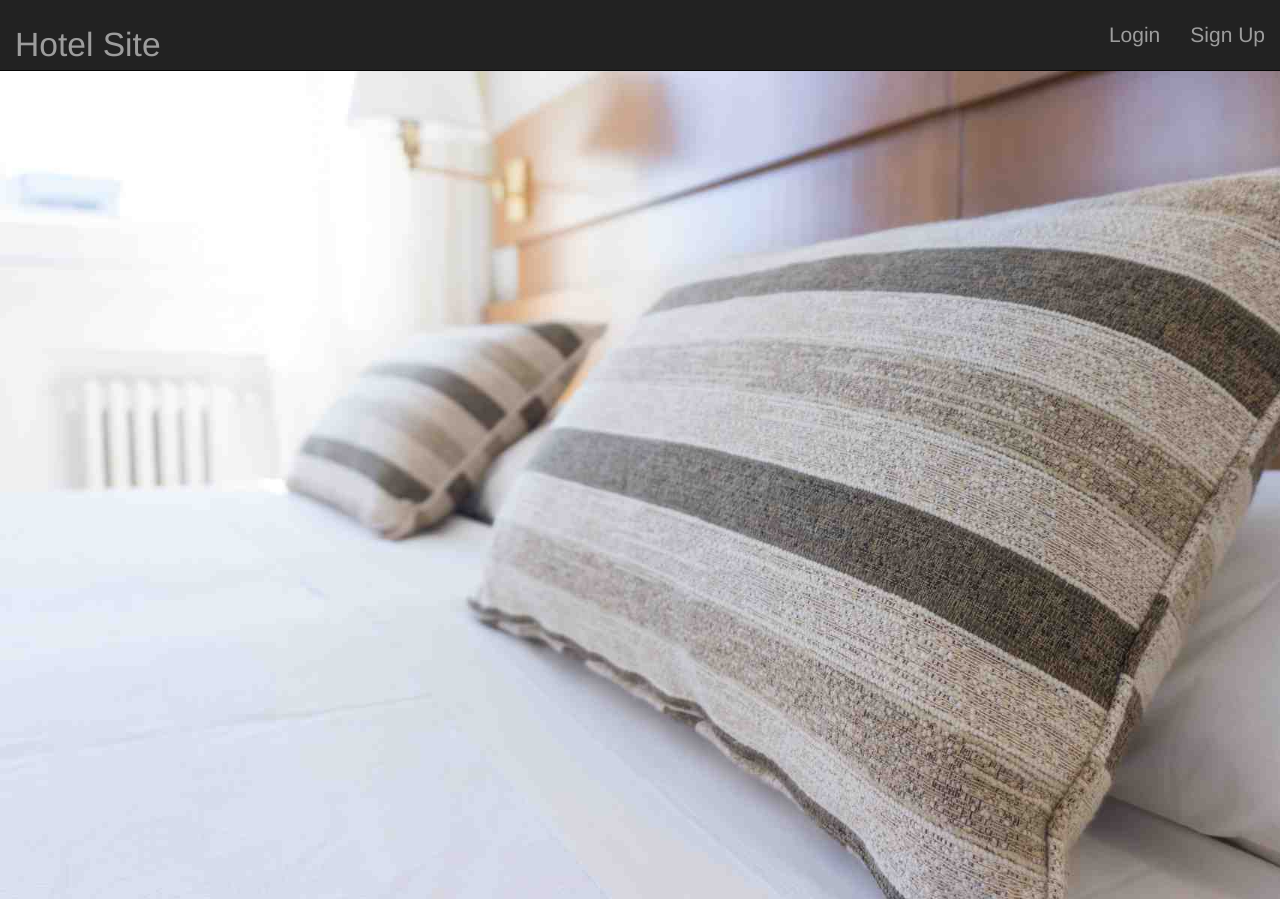
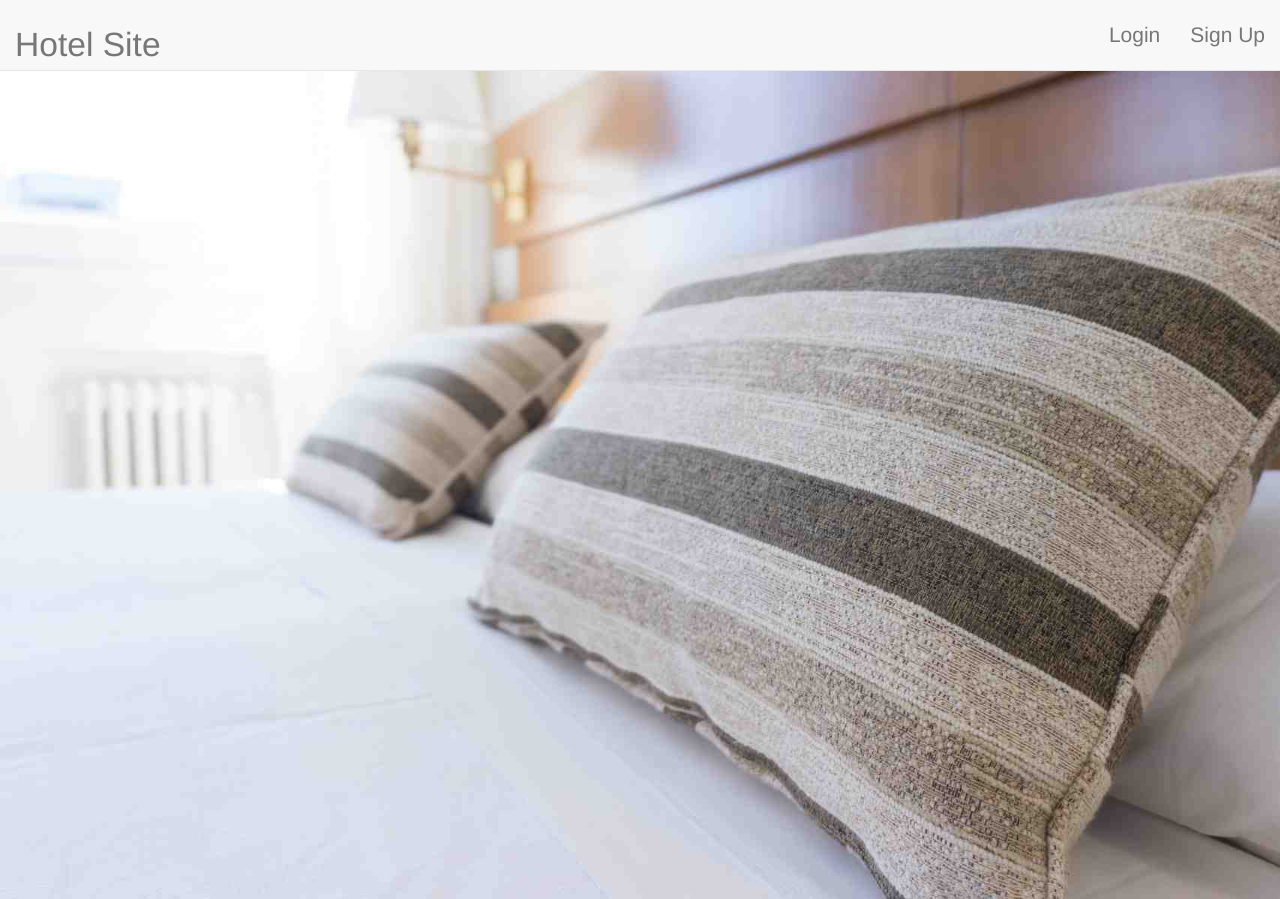
Before and after one commit to ibaena/hotelSite, a PHP site: page /home.html in a window 1280 px wide. Shown: the top 899 px of the page. Run offline with PHP 8.4, Linux system fonts and the light colour scheme; some libraries are stand-ins or nearby versions.

Commit message:
added a background pattern to body

```diff
--- a/css/style.css
+++ b/css/style.css
@@ -1,6 +1,12 @@
 body{
   font-family: "Helvetica Neue",Helvetica,Arial,sans-serif;
   height: 2000px;
+  background: url('../img/greyzz.png') repeat;
+/*
+========================================================
+ This pattern is downloaded from www.subtlepatterns.com
+ If you need more, that's where to get'em.
+ =======================================================*/
 }
 
 .locations {
--- a/home.html
+++ b/home.html
@@ -16,7 +16,7 @@
 <body>
 
   <!-- TODO Nav Section -->
-  <div class="navbar navbar-inverse navbar-fixed-top">
+  <div class="navbar navbar-default navbar-fixed-top">
     <div class="container-fluid">
 
       <div id="nav-scroller" class="navbar-header">
```
Also changed, not shown: img/greyzz.png (added).
